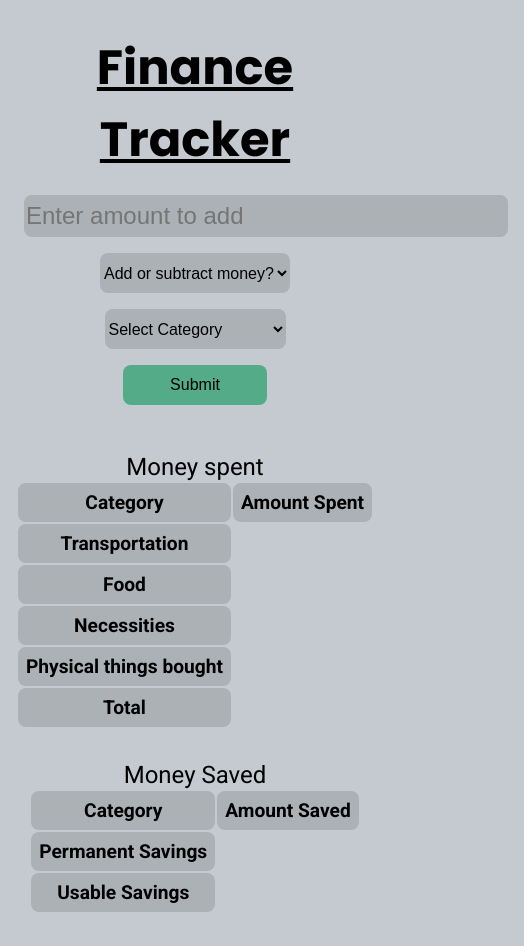
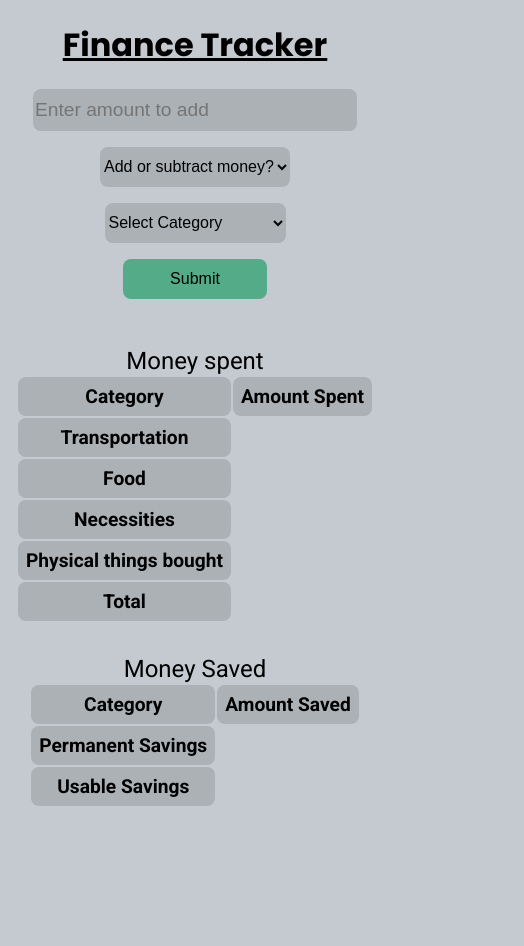
Before and after one commit to RahulVasudeva/Finance_tracker, a plain HTML site: page index.html in a window 390 px wide. Shown: the whole page, 524 px wide, since content can reach past the window. After the commit the page ends 844 px from the top, so only its background shows below. Drawn offline with Linux system fonts and the light colour scheme.

Commit message:
Added the styling for a mobile

```diff
--- a/Style.css
+++ b/Style.css
@@ -1,6 +1,7 @@
 body{
     font-family:Roboto;
     background-color: rgb(196, 202, 208);
+    color: black;
 }
 h1{
     text-align: center;
@@ -40,6 +41,7 @@ h1{
     background-color: rgb(172, 177, 181);
     border: none;
     border-radius: 0.5rem;
+    color: black;
 
 }
 #submitBtn
@@ -51,6 +53,7 @@ h1{
     background-color: rgb(83, 172, 135);
     border: none;
     border-radius: 0.5rem;
+    color: black;
 }
 th,td {
     padding: 0.5rem;
@@ -64,3 +67,15 @@ th{
 caption{
     font-size: 1.5rem;
 }
+
+@media only screen and (max-width: 600px) {
+    #amount {
+        width: 20rem;
+        margin-left: auto;
+        margin-right: auto;
+        font-size: 1.2rem;
+    }
+    h1 {
+        font-size: 2rem;
+    }
+}
```
